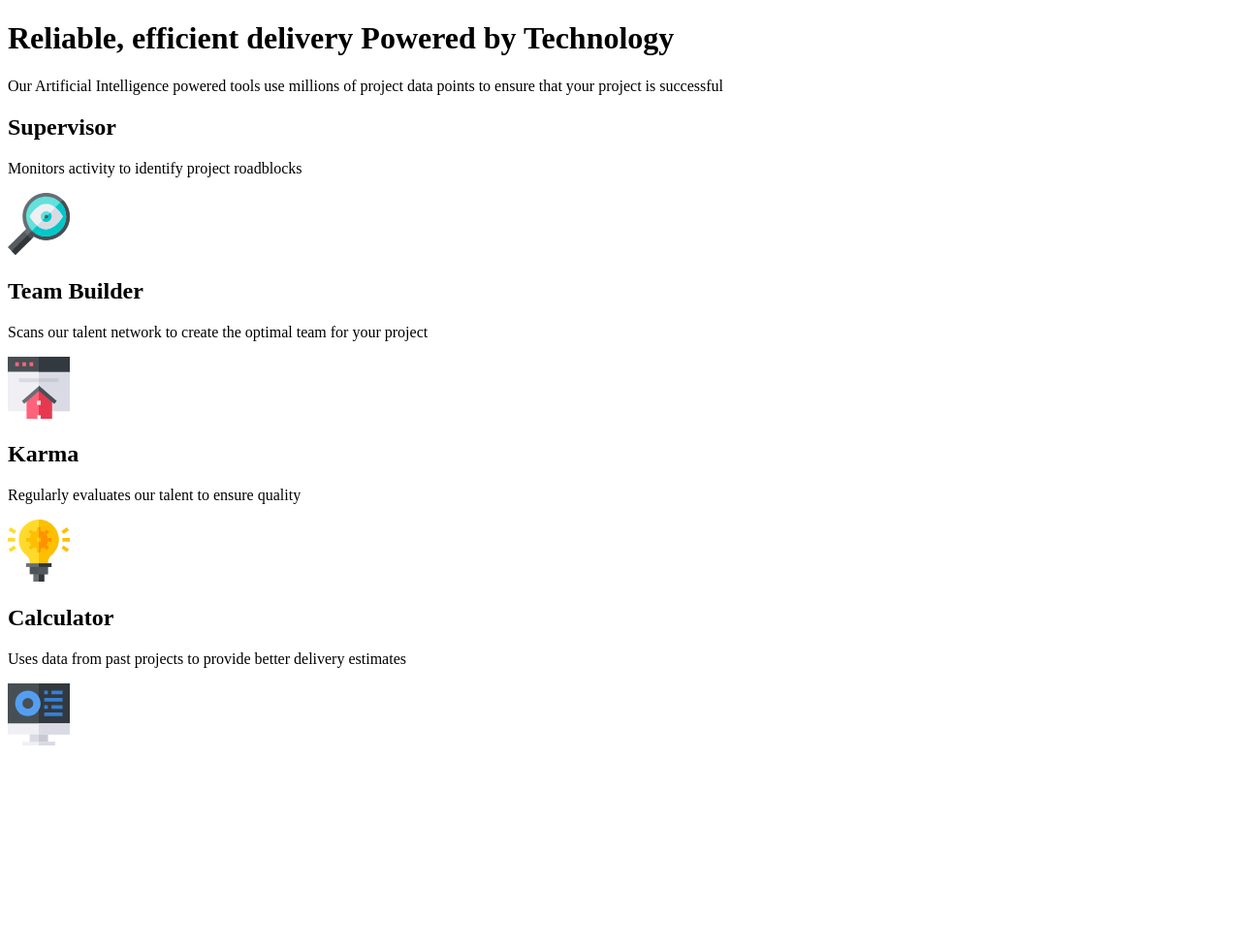
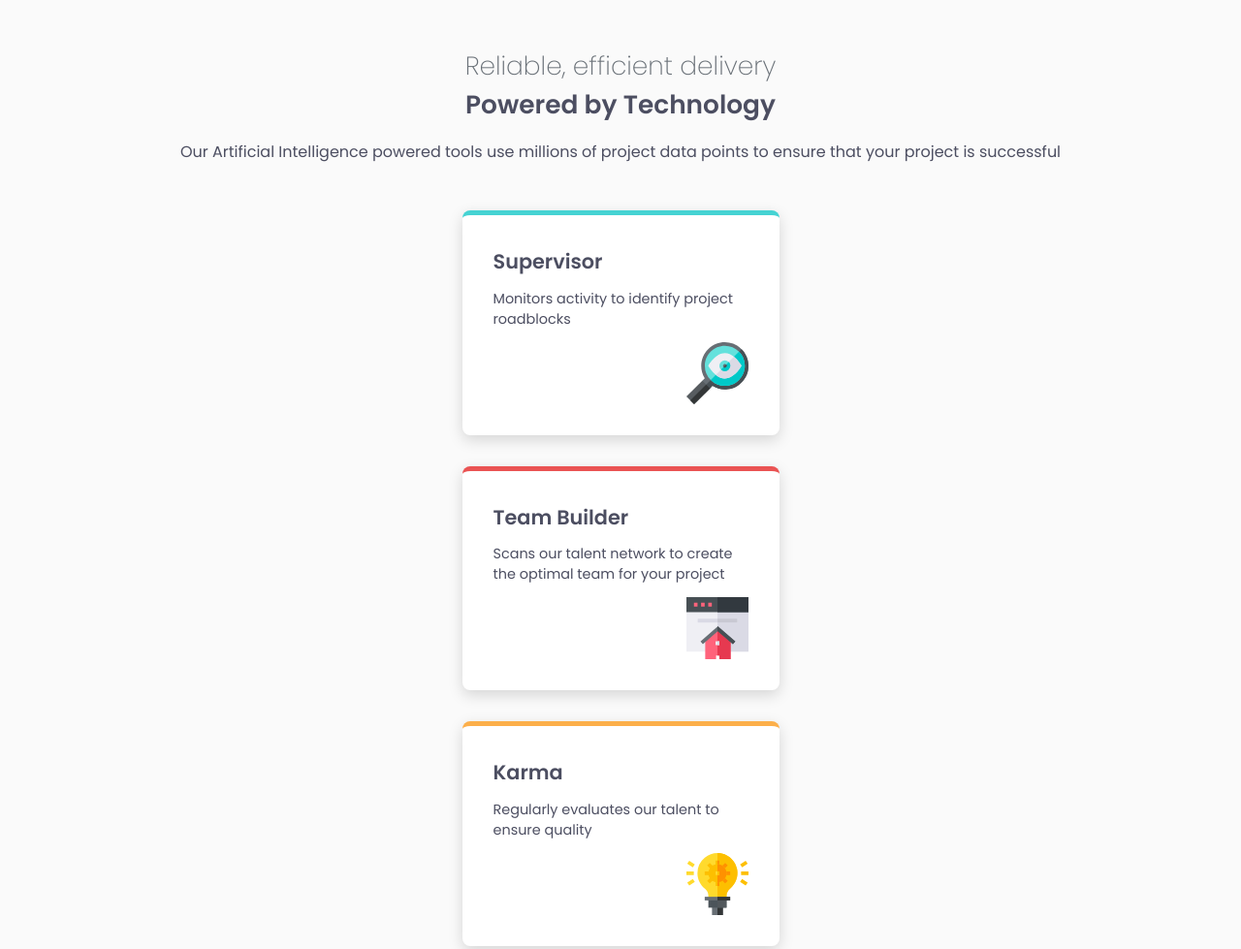
Before and after one commit to Charlesson-MP/four-card-feature-section-master, a plain HTML site: page index.html in a window 1280 px wide. Shown: the top 979 px of the page at 97% size. Before the commit the page ends 800 px from the top, so only its background shows below. Drawn offline with Linux system fonts and the light colour scheme.

Commit message:
Pequenos ajustes no HTML e estilização para dispositivos móveis

```diff
--- a/index.html
+++ b/index.html
@@ -13,7 +13,7 @@
     <header>
         <h1>
             <span class="thin-part">Reliable, efficient delivery</span>
-            Powered by Technology
+            <span class="bold-part">Powered by Technology</span>
         </h1>
 
         <p>
--- a/src/css/style.css
+++ b/src/css/style.css
@@ -0,0 +1,126 @@
+@charset "UTF-8";
+
+/* Import font */
+@import url('https://fonts.googleapis.com/css2?family=Poppins:ital,wght@0,100;0,200;0,300;0,400;0,500;0,600;0,700;0,800;0,900;1,100;1,200;1,300;1,400;1,500;1,600;1,700;1,800;1,900&display=swap');
+
+/* Project variables */
+:root {
+    /* Colors */
+    /* Primary */
+    --red: hsl(0, 78%, 62%);
+    --cyan: hsl(180, 62%, 55%);
+    --orange: hsl(34, 97%, 64%);
+    --blue: hsl(212, 86%, 64%);
+    /* Neutral */
+    --grey500: hsl(234, 12%, 34%);
+    --grey400: hsl(212, 6%, 44%);
+    --white: hsl(0, 0%, 100%);
+
+    /* Fonts */
+    --poppins200: normal 200 1rem 'Poppins', sans-serif;
+    --poppins400: normal 400 1rem 'Poppins', sans-serif;
+    --poppins600: normal 600 1rem 'Poppins', sans-serif;
+
+    /* Box shadow */
+    --box-shadow: 0 5px 15px rgba(0, 0, 0, 0.15);
+
+}
+
+/* Reset settings */
+* {
+    margin: 0;
+    padding: 0;
+    box-sizing: border-box;
+}
+
+/* Body settings */
+body {
+    padding: 3rem 1.5rem;
+    background-color: rgb(250, 250, 250);
+}
+
+/* Main settings */
+main {
+    width: 100%;
+}
+
+/* Header settings */
+header {
+    text-align: center;
+    margin-bottom: 3rem;
+}
+
+header h1 {
+    margin-bottom: 1rem;
+}
+
+header h1 .thin-part {
+    display: block;
+    font: var(--poppins200);
+    font-size: 1.65rem;
+    color: var(--grey400);
+}
+
+header h1 .bold-part {
+    display: block;
+    font: var(--poppins600);
+    color: var(--grey500);
+    font-size: 1.65rem;
+}
+
+header p {
+    font: var(--poppins400);
+    color: var(--grey500);
+}
+
+/* Cads settings */
+.cards {
+    display: flex;
+    flex-flow: column nowrap;
+    gap: 2rem;
+    align-items: center;
+}
+
+.cards .card {
+    width: 20.4375rem;
+    background-color: #fff;
+    padding: 2rem;
+    box-shadow: var(--box-shadow);
+    border-radius: .5rem;
+    display: flex;
+    flex-flow: column nowrap;
+    gap: .8rem;
+}
+
+.cards .card h2 {
+    font: var(--poppins600);
+    font-size: 1.3rem;
+    color: var(--grey500);
+}
+
+.cards .card p {
+    font: var(--poppins400);
+    font-size: .9rem;
+    color: var(--grey500);
+}
+
+.cards .card img {
+    width: 4rem;
+    align-self: flex-end;
+}
+
+.cards .supervisor-card {
+    border-top: 5px solid var(--cyan);
+}
+
+.cards .team-builder-card {
+    border-top: 5px solid var(--red);
+}
+
+.cards .karma-card {
+    border-top: 5px solid var(--orange);
+}
+
+.cards .calculator-card {
+    border-top: 5px solid var(--blue);
+}
```
